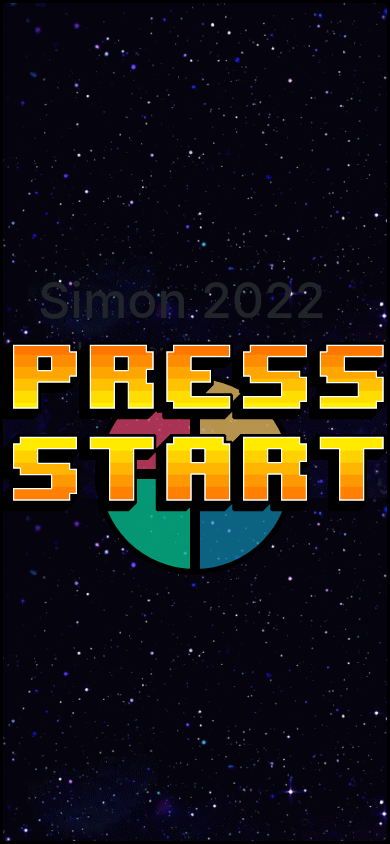
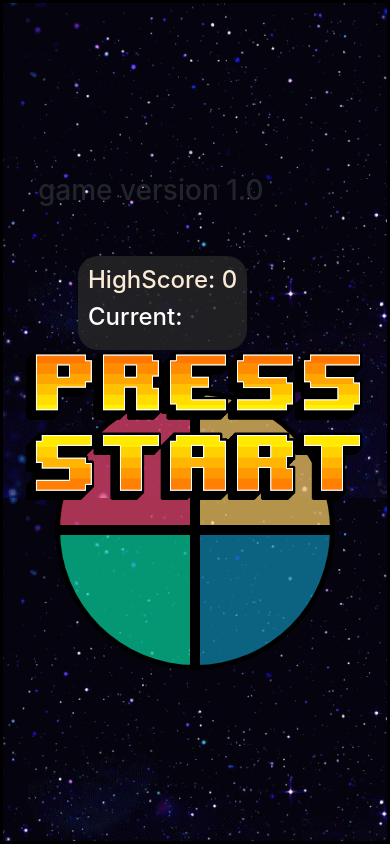
Before and after one commit to marctommy/first-project, a plain HTML site: page index.html in a window 390 px wide. Drawn offline with nearby package versions, Linux system fonts and the light colour scheme.

Commit message:
current score

```diff
--- a/index.html
+++ b/index.html
@@ -4,9 +4,9 @@
     <meta charset="UTF-8" />
     <meta http-equiv="X-UA-Compatible" content="IE=edge" />
     <meta name="viewport" content="width=device-width, initial-scale=1.0" />
-    <title>NOMIS</title>
+    <title>Push the buttons</title>
     <link rel="stylesheet" href="style.css" />
-
+    <link rel="icon" type="image/x-icon" href="./images/favicon.ico" />
     <link
       rel="stylesheet"
       href="https://maxcdn.bootstrapcdn.com/bootstrap/4.0.0/css/bootstrap.min.css"
@@ -17,10 +17,12 @@
   <body>
     <div class="float-container">
       <div class="row">
-        <div><h1>Simon 2022</h1></div>
+        <div><h3>game version 1.0</h3></div>
 
-        <div><h4 id="score"></h4></div>
-        <div><h4 id="high-score">HighScore:</h4></div>
+        <div class="header-style">
+          <h4 id="high-score">HighScore:</h4>
+          <h4 id="score">Current:</h4>
+        </div>
       </div>
 
       <div class="start-button">
@@ -43,6 +45,7 @@
         <div class="button test" id="sound4"></div>
       </div>
     </div>
+
     <script src="./src/game.js"></script>
 
     <script
--- a/src/game.js
+++ b/src/game.js
@@ -83,7 +83,7 @@ function playSound(soundNumber) {
 }
 
 function setDomScore(updatedScore) {
-  document.querySelector("#score").innerHTML = updatedScore;
+  document.querySelector("#score").innerHTML = `Current: ${updatedScore}`;
 }
 
 function clearGame() {
--- a/style.css
+++ b/style.css
@@ -11,6 +11,10 @@ h1 {
 }
 #score {
   color: white !important;
+}
+
+.mobile {
+  padding: 50px;
 }
 
 .headline {
@@ -78,14 +82,22 @@ h1 {
   background-color: rgb(17, 138, 178, 0.7);
 }
 
+.header-style {
+  background: rgb(39, 38, 38, 0.8);
+  border-radius: 20px;
+  padding: 10px;
+  margin: 40px;
+  color: antiquewhite;
+}
+
 @media screen and (max-width: 550px) {
   .test {
     border: 5px solid black;
-    width: 100px;
-    height: 100px;
+    width: 140px;
+    height: 140px;
   }
   .start-button-image {
-    width: 400px;
+    width: 350px;
   }
 }
 
```
Also changed, not shown: images/favicon.ico (added), 2 other files.
